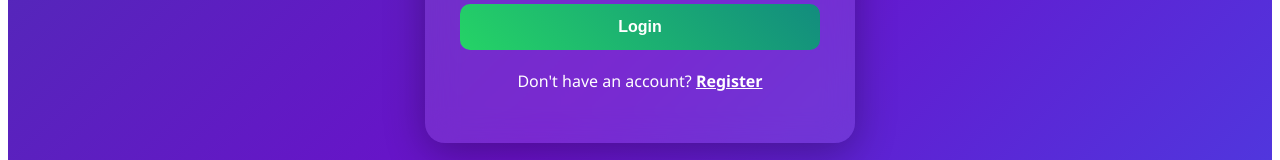
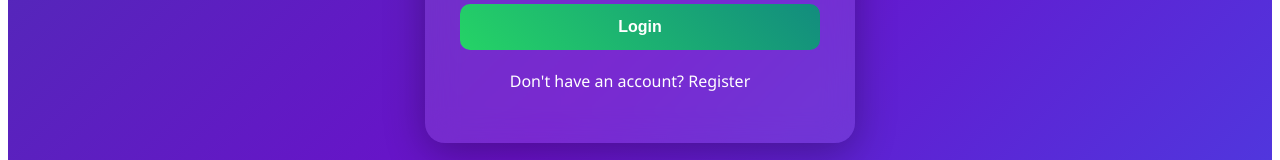
Before and after one commit to harish1991007/realtime-chat-app, a Next.js app in the folder client/: page /login in a window 1280 px wide. Shown: the part 574-734 px from the top of the page. Built offline with nearby package versions, Linux system fonts and the light colour scheme.

Commit message:
update link in login and register page

```diff
--- a/client/pages/login.tsx
+++ b/client/pages/login.tsx
@@ -2,6 +2,7 @@
 
 import { useState, FormEvent } from "react";
 import Layout from "./components/Layout";
+import Link from "next/link";
 
 export default function Login() {
   const [username, setUsername] = useState("");
@@ -108,9 +109,9 @@ export default function Login() {
 
           <p style={{ marginTop: 20 }}>
             Don't have an account?{" "}
-            <a href="/register" style={linkStyle}>
-              Register
-            </a>
+
+            <Link href="/register" style={navLink}>Register</Link>
+
           </p>
         </div>
 
@@ -159,3 +160,9 @@ const linkStyle = {
   fontWeight: "bold",
   textDecoration: "underline",
 };
+const navLink = {
+  marginRight: 20,
+  color: "#fff",
+  textDecoration: "none",
+  fontWeight: "500",
+};
```
Also changed, not shown: client/pages/register.tsx (+9 -3 lines).
